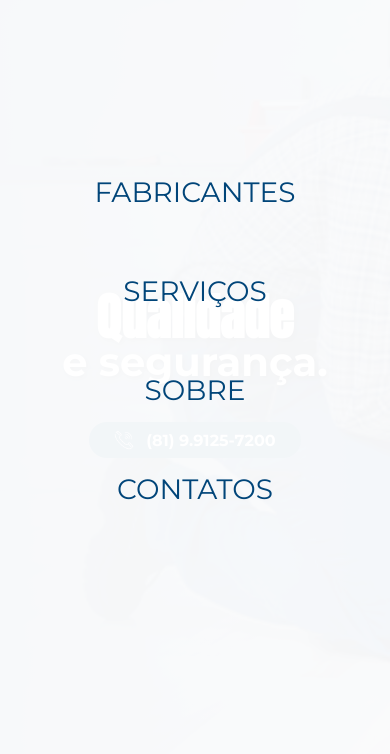
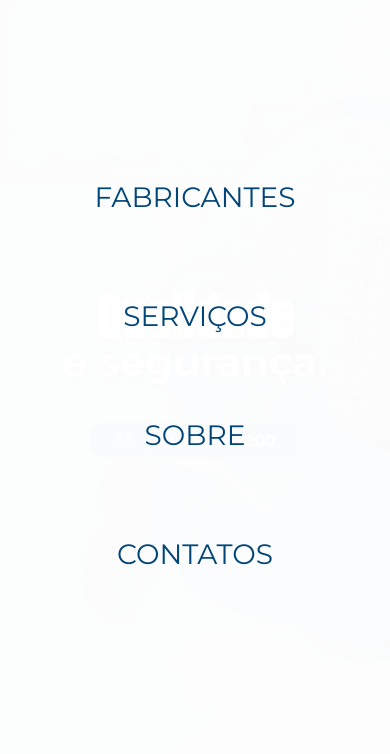
Before and after one commit to Seven707S2/ClickService, a plain HTML site: page index.html in a window 390 px wide. Both pictures are taken after a click on the element 360 px from the left and 35 px from the top of the page. Shown: the part 82-836 px from the top of the page. Drawn offline with nearby package versions, Linux system fonts and the light colour scheme; a web font is replaced by a local one.

Commit message:
Update styles.css

```diff
--- a/styles.css
+++ b/styles.css
@@ -201,33 +201,40 @@ body {
   }
 
   /* Estilos do menu de navegação no mobile */
-  .nav-links {
-    position: absolute;
-    top: 0; /* Começa do topo da tela */
+  /* Estilos do menu de navegação no mobile */
+#nav-links-list { /* AGORA ESTÁ SELECIONANDO O ID DA UL */
+    display: none; /* CRÍTICO: Esconde a lista de links por padrão em mobile */
+    position: absolute; /* Mantenha o position absolute */
+    top: 70px; /* Ajuste para a altura da sua navbar */
     left: 0;
     width: 100%;
-    height: 100vh; /* Ocupa a altura total da tela */
-    background-color: rgba(255, 255, 255, 0.95); /* Fundo branco semi-transparente */
-    flex-direction: column; /* Links em coluna */
-    justify-content: center; /* Centraliza verticalmente */
-    align-items: center; /* Centraliza horizontalmente */
-    transform: translateX(100%); /* Esconde o menu para a direita */
-    transition: transform 0.3s ease-in-out; /* Animação ao aparecer/desaparecer */
-    z-index: 15; /* Fica acima do conteúdo, mas abaixo do botão de hamburguer */
-  }
-
-  .nav-links.active { /* Classe adicionada por JavaScript quando o menu está aberto */
-    transform: translateX(0); /* Mostra o menu */
-  }
-
-  .nav-links li {
+    height: calc(100vh - 70px); /* Ocupa o resto da altura da tela */
+    background-color: rgba(255, 255, 255, 0.98); /* Fundo branco com um pouco mais de opacidade */
+    flex-direction: column;
+    justify-content: center;
+    align-items: center;
+    transform: translateX(100%); /* Esconde para a direita */
+    transition: transform 0.3s ease-in-out, opacity 0.3s ease-in-out; /* Animação */
+    z-index: 15;
+    overflow-y: auto; /* Adiciona scroll se o menu for muito grande */
+}
+
+#nav-links-list.active { /* Classe adicionada por JavaScript */
+    display: flex; /* Mostra o menu quando ativo */
+    transform: translateX(0); /* Desliza para a posição visível */
+}
+
+/* Opcional: Ajustar espaçamento dos itens e links dentro do menu mobile */
+#nav-links-list li {
     margin: 20px 0; /* Espaçamento entre os itens do menu */
-  }
-
-  .nav-links a {
+}
+
+#nav-links-list a {
     font-size: 28px; /* Aumenta o tamanho da fonte para melhor usabilidade no mobile */
     color: #014579; /* Cor do texto no menu mobile */
-  }
+    display: block; /* Garante que o link preencha a área clicável */
+    padding: 10px 0; /* Adiciona um padding para a área clicável */
+}
 
   /* Ajusta o hero-content para mobile */
   .hero-content {
```
